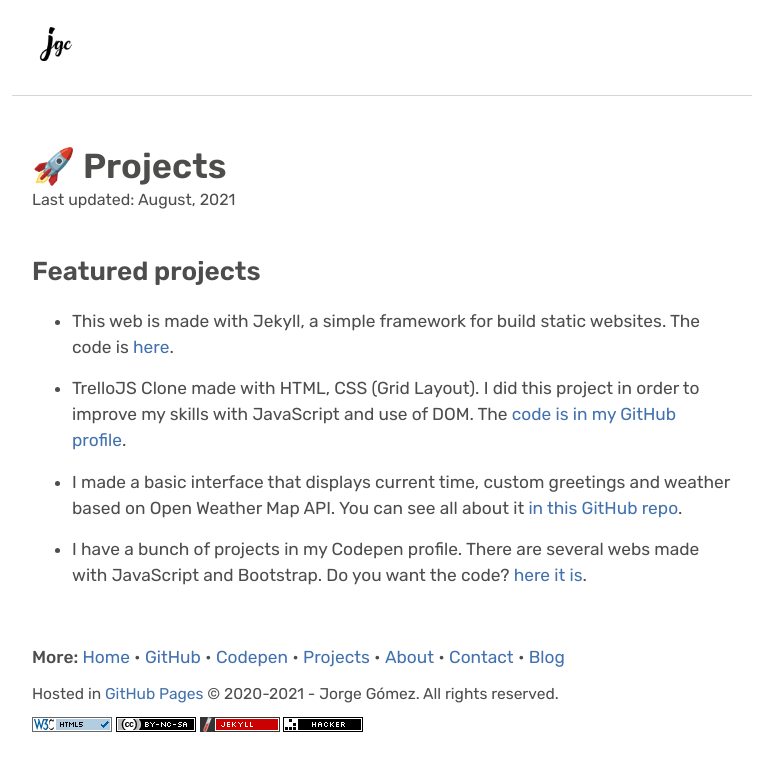
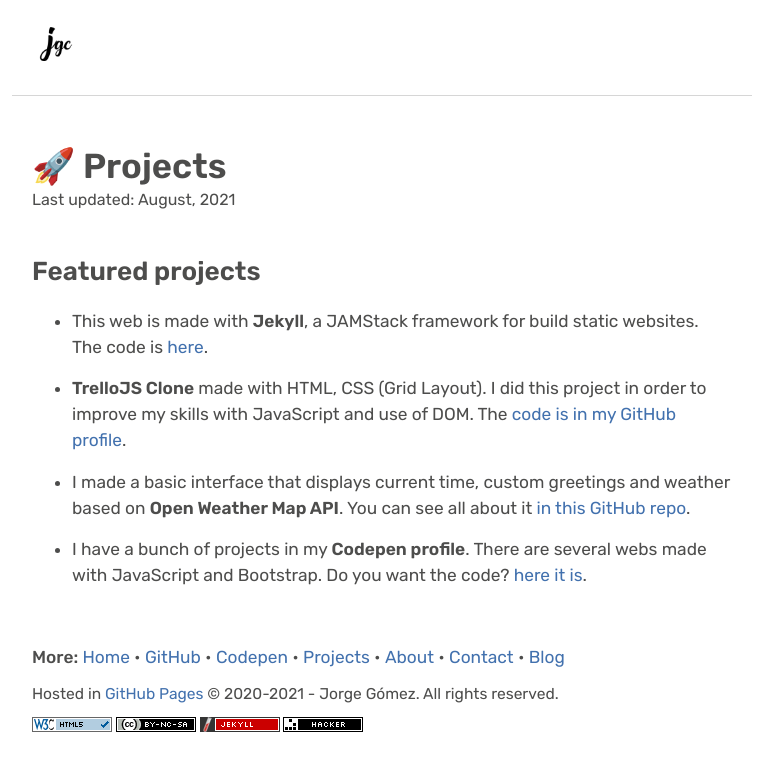
Before and after one commit to jgcarrillo/jekyll-personal-web, a Jekyll site: the page built from projects.md, in a window 1280 px wide. Shown: the top 771 px of the page, without its empty margins (258-1019 px from the left). Built offline with Jekyll 4.4.1, drawn with Linux system fonts in a browser that asks for light colours.

Commit message:
FIX: project font bold

```diff
--- a/projects.md
+++ b/projects.md
@@ -8,10 +8,10 @@ permalink: /projects/
 
 ## Featured projects
 
--   This web is made with Jekyll, a simple framework for build static websites. The code is [here](https://github.com/jgcarrillo/jgcarrillo.github.io).
+-   This web is made with **Jekyll**, a JAMStack framework for build static websites. The code is [here](https://github.com/jgcarrillo/jgcarrillo.github.io).
 
--   TrelloJS Clone made with HTML, CSS (Grid Layout). I did this project in order to improve my skills with JavaScript and use of DOM. The [code is in my GitHub profile](https://github.com/jgcarrillo/trello-js-app).
+-   **TrelloJS Clone** made with HTML, CSS (Grid Layout). I did this project in order to improve my skills with JavaScript and use of DOM. The [code is in my GitHub profile](https://github.com/jgcarrillo/trello-js-app).
 
--   I made a basic interface that displays current time, custom greetings and weather based on Open Weather Map API. You can see all about it [in this GitHub repo](https://github.com/jgcarrillo/weather-time-display).
+-   I made a basic interface that displays current time, custom greetings and weather based on **Open Weather Map API**. You can see all about it [in this GitHub repo](https://github.com/jgcarrillo/weather-time-display).
 
--   I have a bunch of projects in my Codepen profile. There are several webs made with JavaScript and Bootstrap. Do you want the code? [here it is](https://codepen.io/jgcarrillo/).
+-   I have a bunch of projects in my **Codepen profile**. There are several webs made with JavaScript and Bootstrap. Do you want the code? [here it is](https://codepen.io/jgcarrillo/).
```
